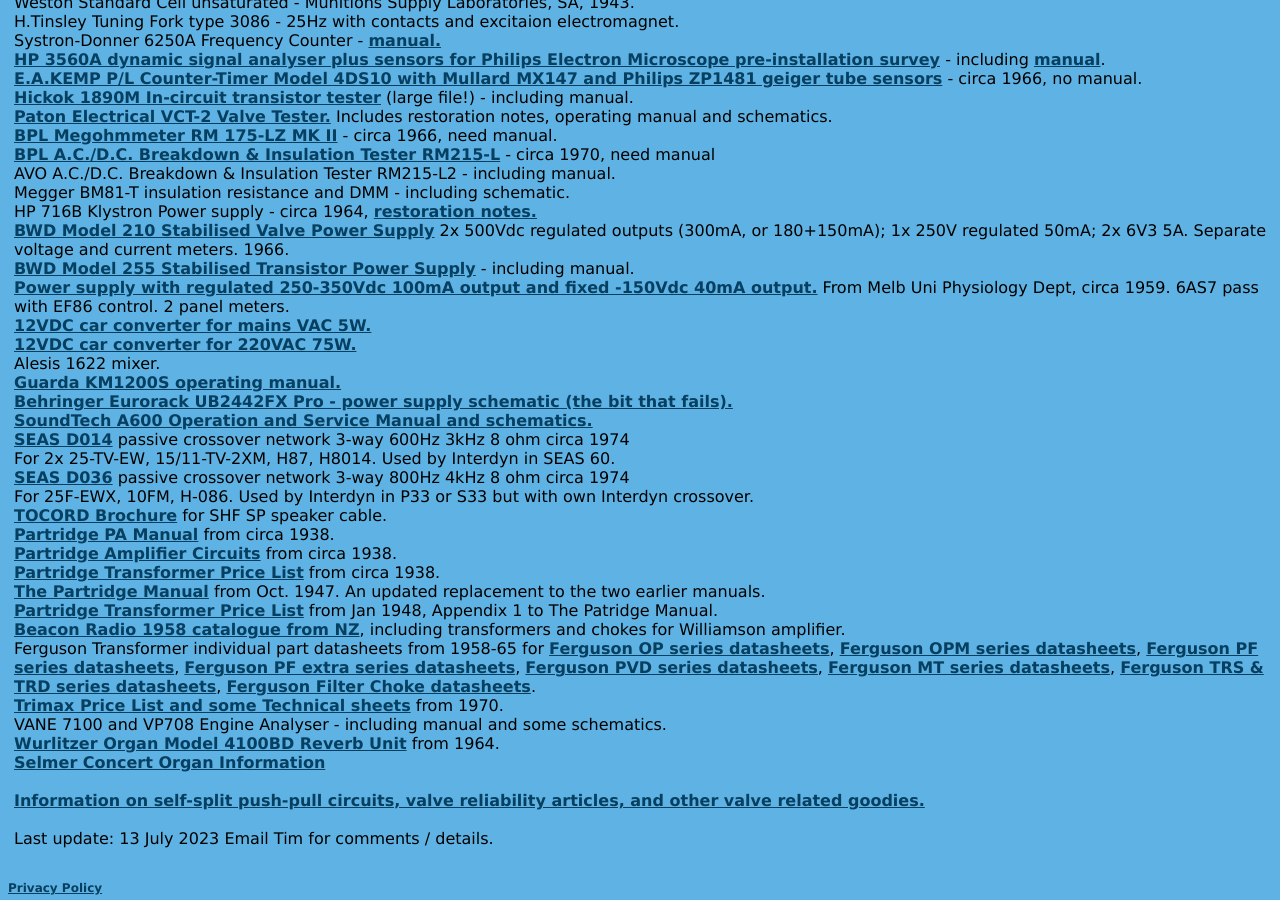
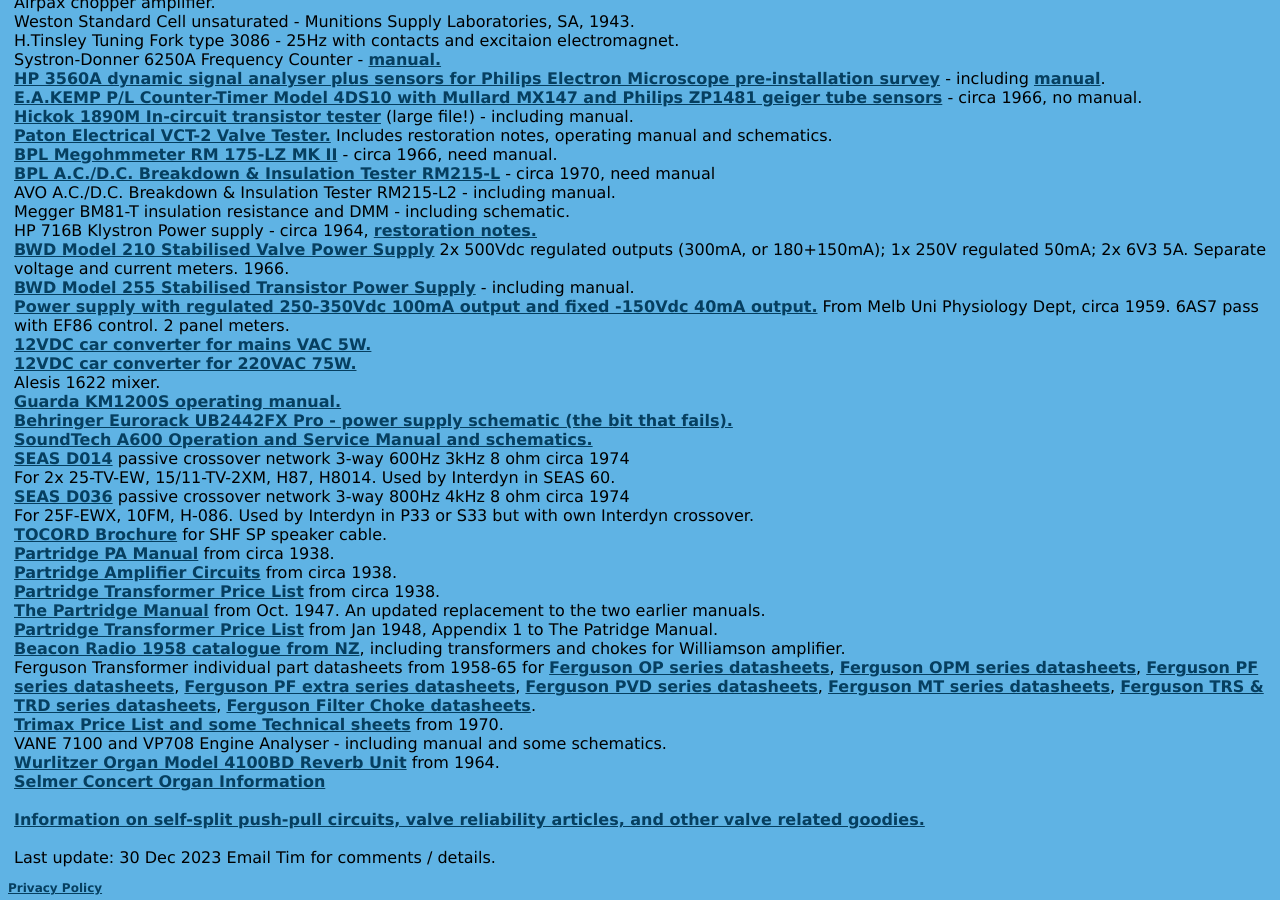
Before and after one commit to michael-robbins/michael-robbins.github.io, a Jekyll site: the page built from projects/amplifier.html, in a window 1280 px wide and 900 px high, scrolled down 4005 px. Built offline with Jekyll 4.4.1, drawn with Linux system fonts in a browser that asks for light colours; some of the changed text lies outside the part shown.

Commit message:
Update amplifier.html

```diff
--- a/projects/amplifier.html
+++ b/projects/amplifier.html
@@ -344,7 +346,7 @@
       <a href="/projects/Valve Info.html">Information on self-split push-pull circuits, valve reliability articles, and other valve related goodies.</a>
       <br />
       <br />
-      Last update: 13 July 2023
+      Last update: 30 Dec 2023
       Email Tim for comments / details.
       <br />
       <br />
```
Also changed, not shown: other parts of projects/amplifier.html (+2 -0 lines).
